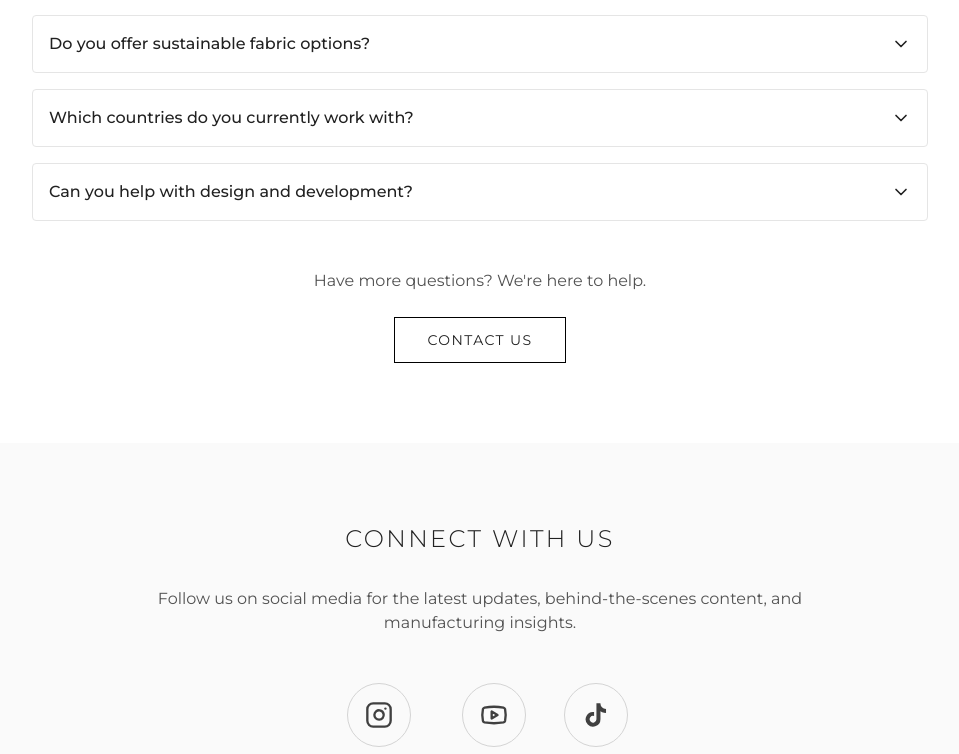
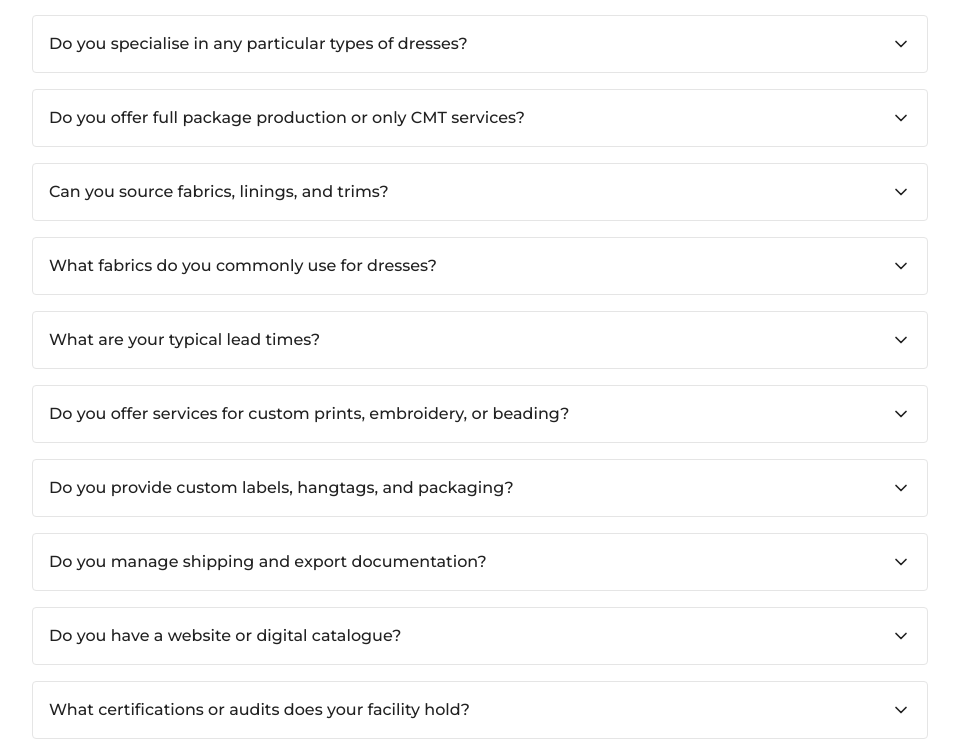
Before and after one commit to dixon310/luvalot-fashion-coolify, a Next.js app: page / in a window 1280 px wide. Shown: the part 3399-4153 px from the top of the page, without its empty margins (160-1119 px from the left). Built offline with nearby package versions, Linux system fonts and the light colour scheme.

Commit message:
Update FAQ section with additional questions

```diff
--- a/app/page.tsx
+++ b/app/page.tsx
@@ -52,29 +52,56 @@ export default function Home() {
 
   const faqs = [
     {
-      question: "What are your minimum order quantities (MOQs)?",
-      answer:
-        "Our MOQs vary by product type, but we typically start at 300 pieces per style and color. We also offer flexible solutions for smaller brands looking to start with lower quantities.",
+      question: "Where is your factory located?",
+      answer: "Our main manufacturing facilities are located in Guangzhou, China and Ho Chi Minh City, Vietnam.",
     },
     {
-      question: "What is your typical lead time?",
-      answer:
-        "Our standard lead time is 45-60 days from order confirmation to shipping. However, we offer expedited services for time-sensitive projects, with lead times as short as 30 days.",
+      question: "What are your minimum order quantities (MOQs)?",
+      answer: "For development orders, we require 300 pieces per style across two colours. For wholesale orders, the minimum is 100 pieces per style, per colour.",
     },
     {
-      question: "Do you offer sustainable fabric options?",
-      answer:
-        "Yes, we offer a wide range of sustainable fabrics including organic cotton, recycled polyester, Tencel, hemp, and other eco-friendly materials. We're committed to supporting brands in their sustainability journey.",
+      question: "Do you specialise in any particular types of dresses?",
+      answer: "We specialise in a wide range of fashion apparel, including dresses (maxi, midi, mini), tops, skirts, bodysuits, shorts, jackets, and pants — for both casual and occasion wear.",
     },
     {
-      question: "Which countries do you currently work with?",
-      answer:
-        "We work with customers globally, including the USA, UK, Australia, Mexico, Malaysia, Thailand, and various European countries. Our international experience allows us to navigate different market requirements effectively.",
+      question: "Do you offer full package production or only CMT services?",
+      answer: "Yes, we offer full-package production, including design, sourcing, fitting, quality control, and delivery.",
     },
     {
-      question: "Can you help with design and development?",
-      answer:
-        "Our in-house design team can help develop your ideas from concept to finished product. We offer full design services, tech pack creation, pattern making, and sample development.",
+      question: "Can you source fabrics, linings, and trims?",
+      answer: "Yes, we can source all materials, including fabrics, linings, zippers, buttons, and embellishments. We also work with certified recyclable materials.",
+    },
+    {
+      question: "What fabrics do you commonly use for dresses?",
+      answer: "We work with a wide variety of fabrics— including high stretch polyester, satin, viscose, chiffon, linen, velvet, woven, knit, lace, mesh and more.",
+    },
+    {
+      question: "What are your typical lead times?",
+      answer: "For samples, our typical lead time is 2-3 weeks. For bulk production, it's 3-4 weeks depending on the order size and complexity.",
+    },
+    {
+      question: "Do you offer services for custom prints, embroidery, or beading?",
+      answer: "Yes, we offer custom prints, embroidery, and beading services.",
+    },
+    {
+      question: "Do you provide custom labels, hangtags, and packaging?",
+      answer: "Yes, we can provide custom labels, hangtags, and packaging based on your brand requirements.",
+    },
+    {
+      question: "Do you manage shipping and export documentation?",
+      answer: "Yes, we handle all logistics, including shipping and export documentation.",
+    },
+    {
+      question: "Do you have a website or digital catalogue?",
+      answer: "We don't have a public website, but you can join our mailing list to receive weekly updates on new styles and collections.",
+    },
+    {
+      question: "What certifications or audits does your facility hold?",
+      answer: "Our facilities are SMETA-audited and SEDEX-compliant.",
+    },
+    {
+      question: "How do you typically collaborate with new fashion clients?",
+      answer: "We tailor our collaboration process to each customer's preferences. Some customers work with us through tech packs, sketches, or mood boards, while others choose from our pre-developed or in-stock designs.",
     },
   ]
 
```
